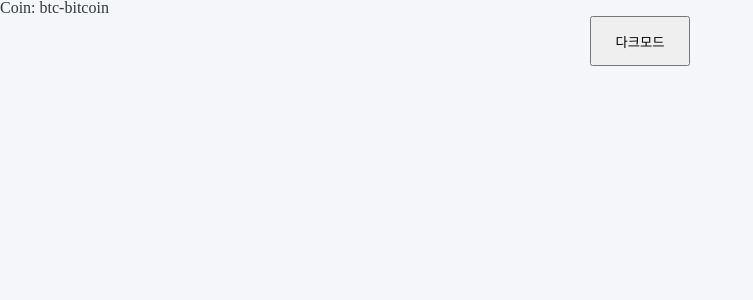
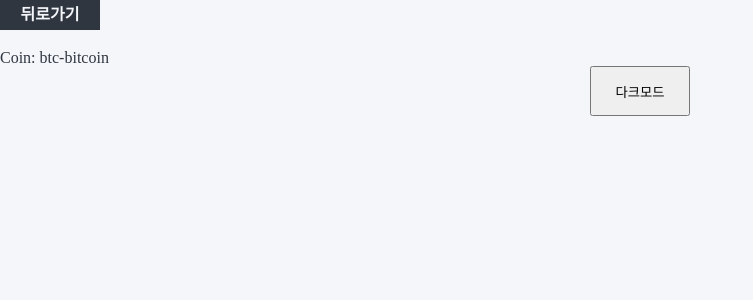
Before and after one commit to paksaw/react0511, a React (Create React App) app: page /btc-bitcoin in a window 1280 px wide. Shown: the top 300 px of the page, without its empty margins (0-753 px from the left). Built offline with nearby package versions, Linux system fonts and the light colour scheme.

Commit message:
fix: back

```diff
--- a/src/App.tsx
+++ b/src/App.tsx
@@ -55,6 +55,7 @@ table {
 }
 a{
   text-decoration: none;
+  color: inherit;
 }
 `;
 
--- a/src/routes/Coin.tsx
+++ b/src/routes/Coin.tsx
@@ -1,8 +1,34 @@
+import { Link } from "react-router-dom";
 import { useParams } from "react-router-dom";
+import { styled } from "styled-components";
+
+const Back = styled.div`
+  width: 100px;
+  height: 30px;
+  margin-bottom: 20px;
+  display: flex;
+  justify-content: center;
+  align-items: center;
+  background-color: ${(props) => props.theme.textColor};
+  color: ${(props) => props.theme.bgColor};
+  font-weight: bold;
+  a {
+    transition: color 0.2s ease-in;
+    display: block;
+    padding: 20px;
+  }
+`;
 
 function Coin() {
   const { coinId } = useParams();
-  return <h1> Coin: {coinId} </h1>;
+  return (
+    <>
+      <Back>
+        <Link to={"/"}>뒤로가기</Link>
+      </Back>
+      <h1> Coin: {coinId} </h1>
+    </>
+  );
 }
 
 export default Coin;
--- a/src/routes/Coins.tsx
+++ b/src/routes/Coins.tsx
@@ -1,4 +1,5 @@
 import React from "react";
+import { Link } from "react-router-dom";
 import { styled } from "styled-components";
 
 const Container = styled.div``;
@@ -14,10 +15,17 @@ const CoinsList = styled.ul``;
 
 const Coin = styled.li`
   color: ${(props) => props.theme.textColor};
-  padding: 20px;
   border-radius: 15px;
   margin-bottom: 10px;
   border: 1px solid;
+  a {
+    transition: color 0.2s ease-in;
+    display: block;
+    padding: 20px;
+  }
+  &:hover {
+    color: ${(props) => props.theme.accentColor};
+  }
 `;
 
 const Title = styled.h1`
@@ -63,7 +71,11 @@ function Coins() {
       </Header>
       <CoinsList>
         {coins.map((coin) => {
-          return <Coin key={coin.id}>{coin.name} &rarr;</Coin>;
+          return (
+            <Coin key={coin.id}>
+              <Link to={`/${coin.id}`}>{coin.name} &rarr;</Link>
+            </Coin>
+          );
         })}
       </CoinsList>
     </Container>
```
